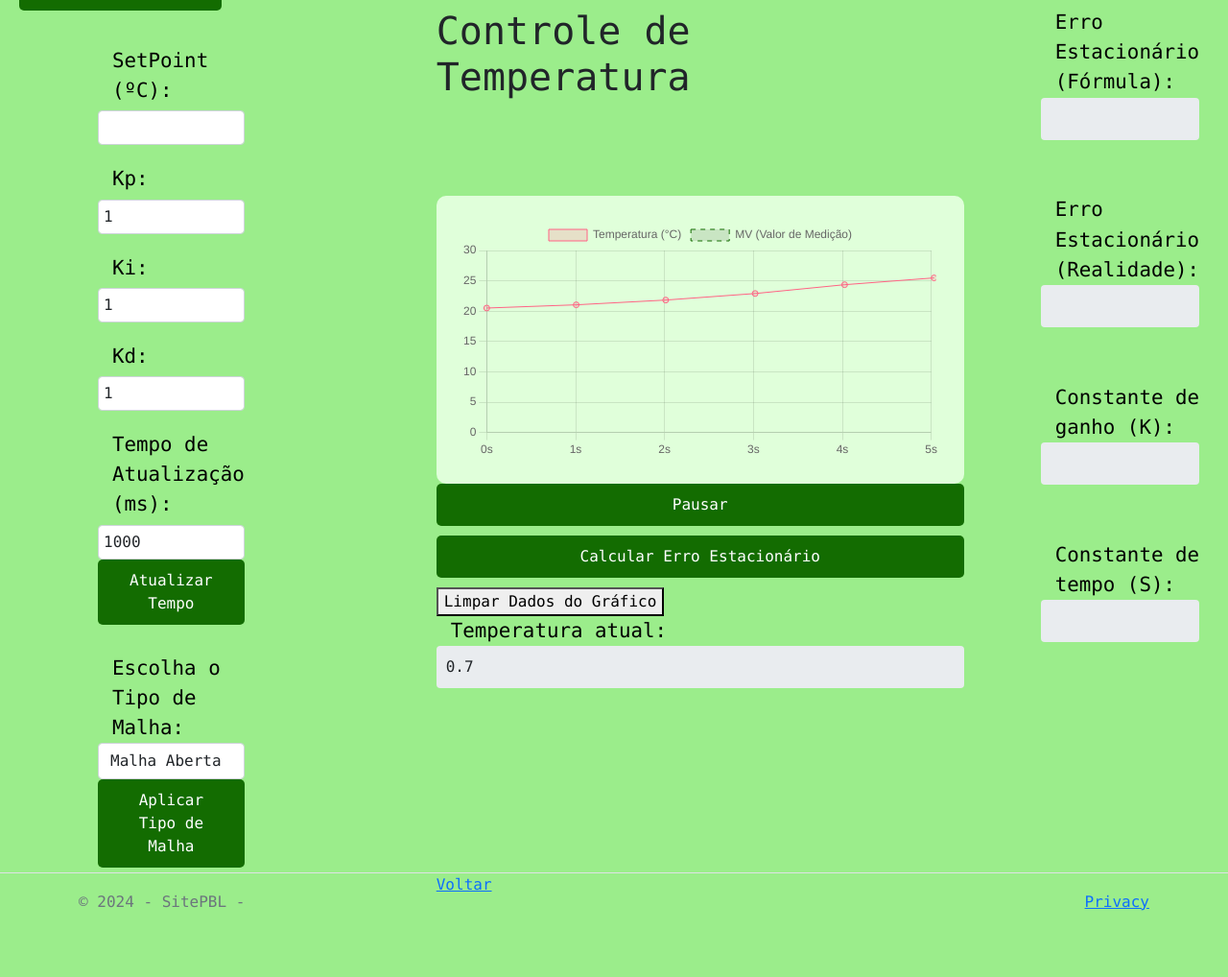
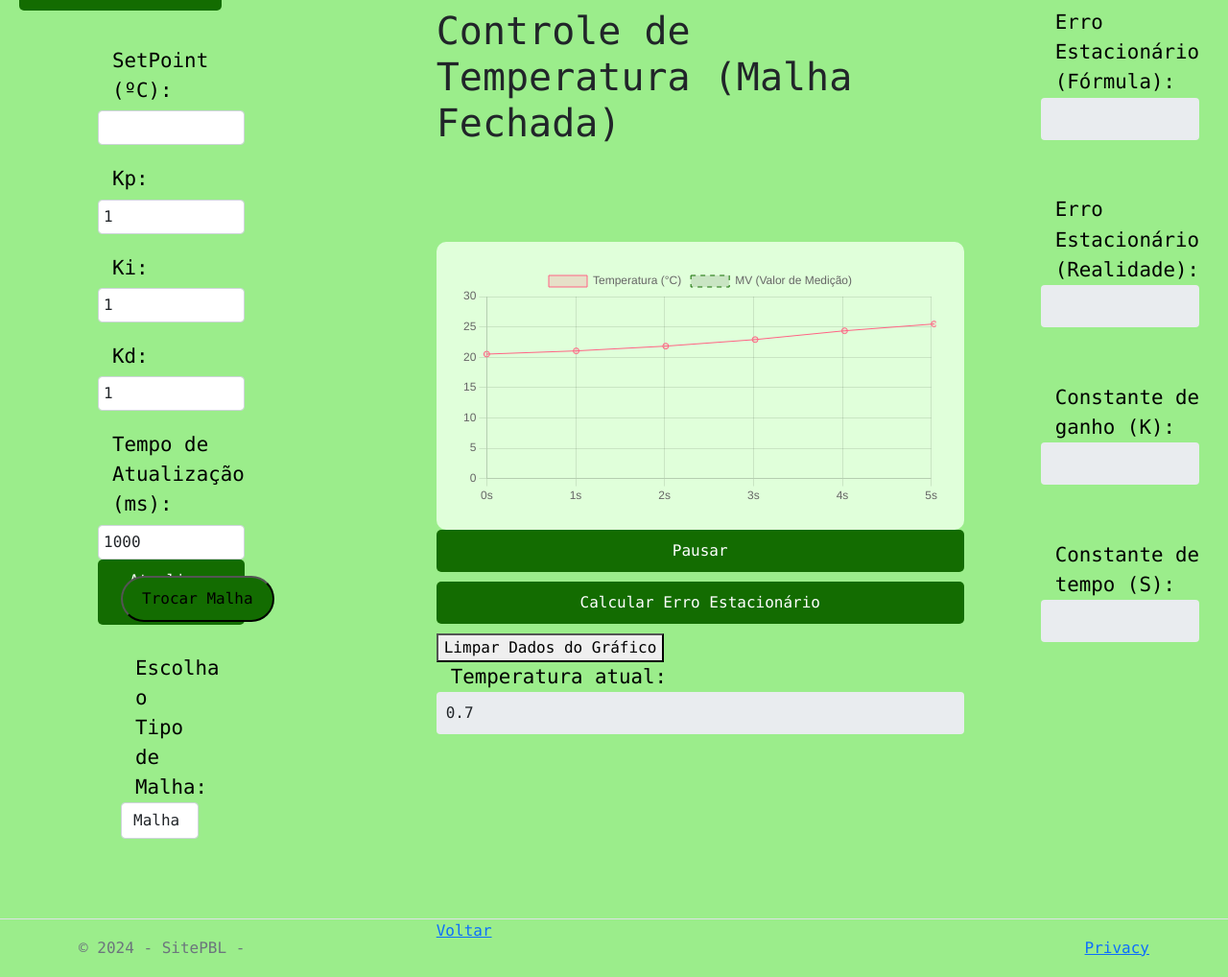
Before and after one commit to Lucas-O-S/PBL-EC5, an ASP.NET Core app: page /Sensor/Dashboard in a window 1280 px wide. Shown: the part 72-1090 px from the top of the page at 96% size. Before the commit the page ends 1021 px from the top, so only its background shows below. Run offline with ASP.NET Core 8, Linux system fonts and the light colour scheme; the visitor is signed in with stand-in values (Sample User, id 1); style sheets or scripts are compiled from the project's sources; some libraries are stand-ins or nearby versions.

Commit message:
Troca de malhas parciamente completas.

```diff
--- a/Programa/SitePBL/SitePBL/Controllers/SensorController.cs
+++ b/Programa/SitePBL/SitePBL/Controllers/SensorController.cs
@@ -73,5 +73,11 @@ namespace SitePBL.Controllers
 			}
         }
 
+        public IActionResult TrocaMalha(string malha)
+        {
+            ViewBag.Malha = malha;
+            return View("Dashboard",null);
+        }
+
     }
 }
--- a/Programa/SitePBL/SitePBL/Views/Sensor/Dashboard.cshtml
+++ b/Programa/SitePBL/SitePBL/Views/Sensor/Dashboard.cshtml
@@ -24,6 +24,9 @@
                         <input type="number" id="mvInput" class="form-control" step="0.1" />
                         <span id="mvError" class="text-danger"></span>
                     </div>
+
+                    @if (ViewBag.Malha == null || ViewBag.Malha == "F")
+                    {
                         <div class="form-group">
                             <label for="kpInput">Kp:</label>
                             <input type="number" id="kpInput" class="form-control" step="0.1" value="1" />
@@ -39,6 +42,7 @@
                             <input type="number" id="kdInput" class="form-control" step="0.1" value="1" />
                             <span id="kdError" class="text-danger"></span>
                         </div>
+                    }
 
                     <div class="form-group">
                         <label for="ReadTime">Tempo de Atualização (ms):</label>
@@ -46,14 +50,19 @@
                         <button id="updateIntervalButton" class="button">Atualizar Tempo</button>
                     </div>
 
+                    <form class="form-container container row" action="/Sensor/TrocaMalha" method="get">
                     <div class="form-group">
+
                         <label for="malhaSelect">Escolha o Tipo de Malha:</label>
-                        <select id="malhaSelect" class="form-control">
-                            <option value="aberta">Malha Aberta</option>
-                            <option value="fechada">Malha Fechada</option>
+                        <select id="malhaSelect" class="form-control" name="malha">
+                            <option value="A">Malha Aberta</option>
+                            <option value="F">Malha Fechada</option>
                         </select>
-                        <button id="aplicarMalhaBtn" class="button">Aplicar Tipo de Malha</button>
+                            <input type="submit" class="custom-button" role="button" value="Trocar Malha" />
+
+                            <span class="text-danger"> @ViewBag.Erro </span>
                     </div>
+                    </form>
 
                 </div>
 
@@ -63,7 +72,14 @@
             <section class="chart-section">
 
                 <div>
-                    <h1>Controle de Temperatura</h1>
+                    @if (ViewBag.Malha == null || ViewBag.Malha == "F")
+                        {
+                        <h1>Controle de Temperatura (Malha Fechada)</h1>
+                    }
+                    else
+                    {
+                        <h1>Controle de Temperatura (Malha Aberta)</h1>
+                    }
                 </div>
 
                 <div class="chart-container">
```
Lines whose indentation alone changed are shown as unchanged.
